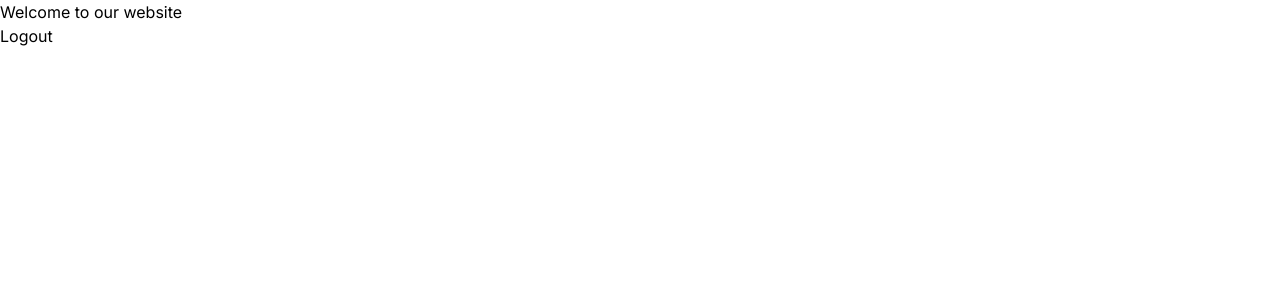
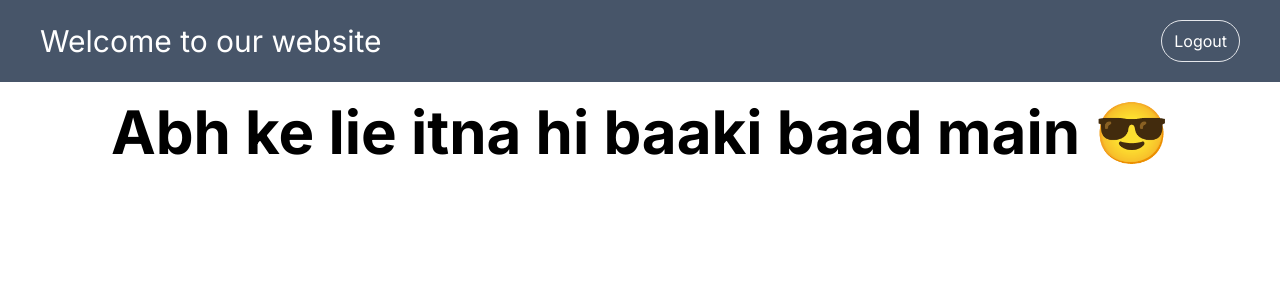
Before and after one commit to musmanirfan/using-firebase, a Next.js app: page /welcomePage in a window 1280 px wide. Shown: the top 300 px of the page. Built offline with nearby package versions, Linux system fonts and the light colour scheme.

Commit message:
Deployment error solve

```diff
--- a/package.json
+++ b/package.json
@@ -9,6 +9,9 @@
     "lint": "next lint"
   },
   "dependencies": {
+    "@emotion/react": "^11.13.3",
+    "@emotion/styled": "^11.13.0",
+    "@mui/material": "^6.0.2",
     "firebase": "^10.13.1",
     "next": "14.2.7",
     "react": "^18",
--- a/src/app/login/page.tsx
+++ b/src/app/login/page.tsx
@@ -1,6 +1,7 @@
 "use client"
 
 import { auth } from "@/firebase/firebaseconfig"
+import { CircularProgress } from "@mui/material"
 import { signInWithEmailAndPassword } from "firebase/auth"
 import Link from "next/link"
 import { useRouter } from "next/navigation"
@@ -12,15 +13,19 @@ export default function Login() {
     const [email, setEmail] = useState("")
     const [password, setPassword] = useState("")
     const router = useRouter()
+    const [loading, setLoading] = useState(false)
 
     const handleLogin = async () => {
+        setLoading(true)
         try {
             const user = await signInWithEmailAndPassword(auth, email, password)
-            console.log("user => " ,user);
+            /* console.log("user => ", user); */
             router.push('/welcomePage')
-
+            setEmail("");
+            setPassword("");
         } catch (error) {
-
+        } finally {
+            setLoading(false)
         }
     }
 
@@ -38,10 +43,11 @@ export default function Login() {
                         value={email} onChange={e => setEmail(e.target.value)} />
                     <input type="password" placeholder="Password" className="border border-border rounded-lg p-2 w-full mt-2"
                         value={password} onChange={e => setPassword(e.target.value)} />
-                    <button className="bg-destructive text-destructive-foreground p-2 rounded-lg w-full mt-4 hover:bg-destructive/80" onClick={handleLogin}>login</button>
-
+                    <button className="bg-destructive text-destructive-foreground p-2 rounded-lg w-full mt-4 hover:bg-destructive/80" onClick={handleLogin} disabled={loading && true}>
+                    {loading ? <CircularProgress color="secondary" /> : "login"}
+                    </button>
                 </div>
-                <p className="text-center text-muted-foreground mt-4">Don't have an account?<Link href={'/'}> Create Account</Link></p>
+                <p className="text-center text-muted-foreground mt-4">{`Don't have an account?`}<Link href={'/'}> Create Account</Link></p>
             </div>
         </div>
 
--- a/src/app/signup.tsx
+++ b/src/app/signup.tsx
@@ -13,13 +13,21 @@ export default function SignUp() {
     const [password, setPassword] = useState("")
     const router = useRouter()
 
-    const handleSignUp = () => {
+    const handleSignUp = async () => {
+        try {
+            const user = await createUserWithEmailAndPassword(auth, email, password)
+            router.push('/login')
+            console.log("user successfully signin");
+            setEmail("")
+            setPassword("")
+        } catch (error) {
+
+        }
         createUserWithEmailAndPassword(auth, email, password)
             .then((userCredential) => {
                 // Signed up
                 const user = userCredential.user;
-                console.log("user successfully signup");
-                router.push('/login')
+
 
                 // ...
             })
--- a/src/app/welcomePage/page.tsx
+++ b/src/app/welcomePage/page.tsx
@@ -8,13 +8,18 @@ export default function WelcomePage() {
     const router = useRouter()
 
     const logOutFun = () => {
-        router.push('/');
+        router.push('/login');
         localStorage.clear();
     }
     return (
         <>
-            <h1>Welcome to our website</h1>
-            <button onClick={logOutFun}>Logout</button>
+            <div className='flex px-10 py-5 justify-between bg-slate-600 text-white items-center'>
+                <h1 className='text-3xl'>Welcome to our website</h1>
+                <button onClick={logOutFun} className='border rounded-full px-3 py-2 hover:scale-110 transition-all'>Logout</button>
+            </div>
+            <div>
+                <h1 className='text-6xl text-center pt-5 font-bold'>Abh ke lie itna hi baaki baad main 😎</h1>
+            </div>
         </>
     )
 }
--- a/src/firebase/firebaseconfig.ts
+++ b/src/firebase/firebaseconfig.ts
@@ -4,7 +4,7 @@ import { getAuth } from "firebase/auth";
 
 
 const firebaseConfig = {
-    apiKey: "AIzaSyBjlM40bdJoS3aHmrkdbapgiBeCvH3UC1s",
+    apiKey: process.env.NEXT_PUBLIC_apiKey,
     authDomain: process.env.NEXT_PUBLIC_authDomain,
     projectId: process.env.NEXT_PUBLIC_projectId,
     storageBucket: process.env.NEXT_PUBLIC_storageBucket,
```
Also changed, not shown: 1 other file (tests, documents, lock files or other folders).
